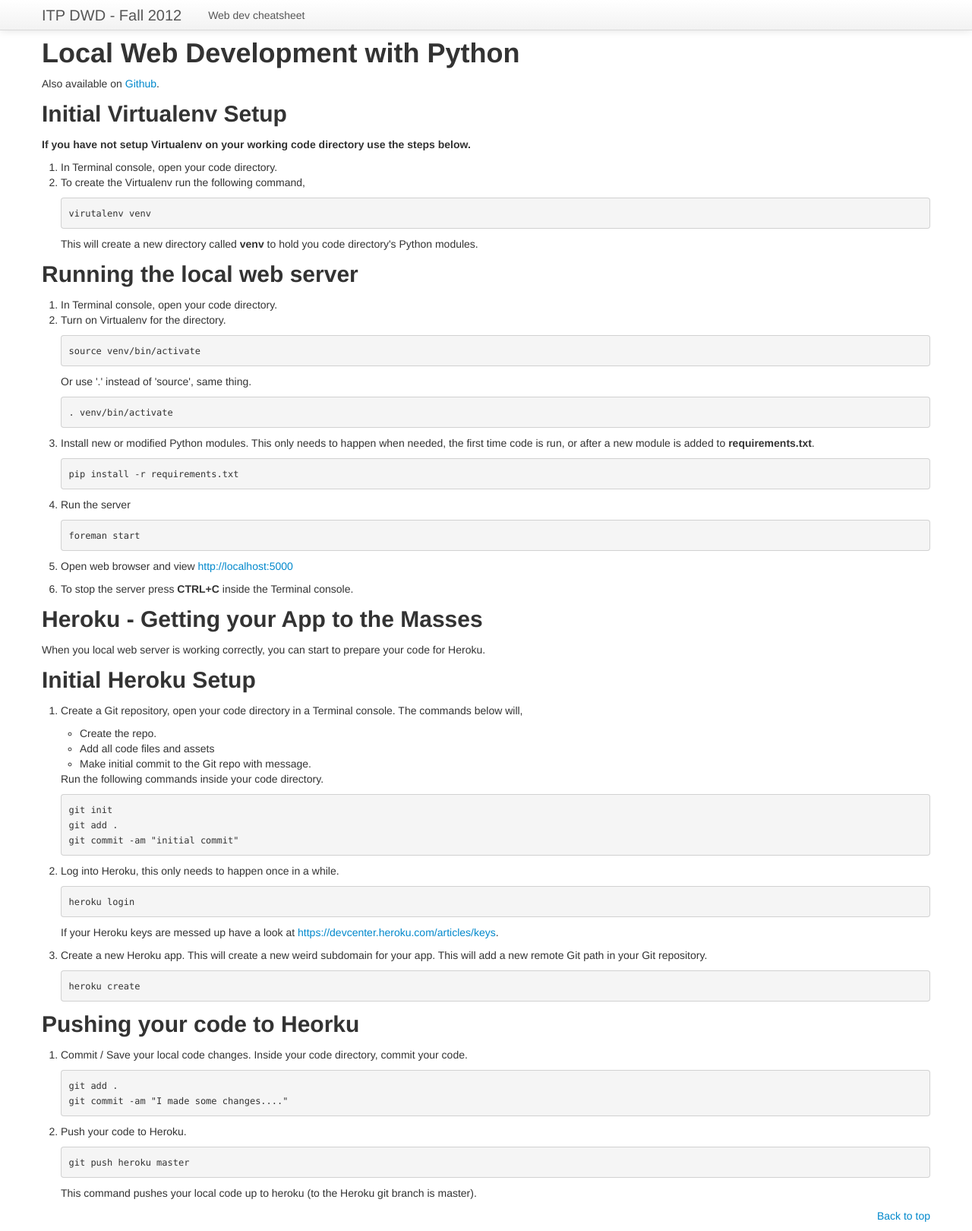
After one commit to johnschimmel/ITP-DWD-Python-Class, a Flask app: page /page/local_heroku_dev in a window 1280 px wide. The commit adds this page. Shown: the whole page at 76% size. Run offline with Flask 2, Linux system fonts and the light colour scheme; parts of the project's set-up code (start-up, migrations or seed data) failed here and were passed over; some libraries are stand-ins or nearby versions.

Commit message:
adding in page

```diff
--- a/app.py
+++ b/app.py
@@ -114,6 +114,11 @@ def api_addassignment(url_title):
 	else:
 		# no GET on this route
 		abort(404)
+
+@app.route('/page/<pageid>')
+def page(pageid):
+
+	return render_template('pages/'+pageid+'.html')
 
 @app.route('/styleguide')
 def style_guide():
--- a/templates/layout.html
+++ b/templates/layout.html
@@ -56,7 +56,13 @@
        </a>
        <a class="brand" href="../">ITP DWD - Fall 2012</a>
        <div class="nav-collapse" id="main-menu">
-       </div>
+        <div class="nav-collapse">
+            <ul class="nav">
+              <li><a href="{{ url_for('page', pageid='local_heroku_dev') }}">Web dev cheatsheet</a></li>
+
+            </ul>
+          </div><!--/.nav-collapse -->
+        </div>
      </div>
    </div>
  </div>
--- /dev/null
+++ b/templates/pages/local_heroku_dev.html
@@ -0,0 +1,116 @@
+{% extends "/layout.html" %}
+
+{% block styles %}{% endblock %}
+
+
+{% block body %}
+<article class="markdown-body entry-content" itemprop="mainContentOfPage"><h1>
+<a name="local-web-development-with-python" class="anchor" href="#local-web-development-with-python"><span class="mini-icon mini-icon-link"></span></a>Local Web Development with Python</h1>
+
+<p>Also available on <a href="https://gist.github.com/eeab6a6e659b64ac22ad">Github</a>.</p>
+
+<h2>
+<a name="initial-virtualenv-setup" class="anchor" href="#initial-virtualenv-setup"><span class="mini-icon mini-icon-link"></span></a>Initial Virtualenv Setup</h2>
+
+<p><strong>If you have not setup Virtualenv on your working code directory use the steps below.</strong></p>
+
+<ol>
+<li>In Terminal console, open your code directory.</li>
+<li>
+<p>To create the Virtualenv run the following command,</p>
+
+<pre><code>virutalenv venv
+</code></pre>
+
+<p>This will create a new directory called <strong>venv</strong> to hold you code directory's Python modules.</p>
+</li>
+</ol><h2>
+<a name="running-the-local-web-server" class="anchor" href="#running-the-local-web-server"><span class="mini-icon mini-icon-link"></span></a>Running the local web server</h2>
+
+<ol>
+<li>In Terminal console, open your code directory.</li>
+<li>
+<p>Turn on Virtualenv for the directory.</p>
+
+<pre><code>source venv/bin/activate
+</code></pre>
+
+<p>Or use '.' instead of 'source', same thing.</p>
+
+<pre><code>. venv/bin/activate
+</code></pre>
+</li>
+<li>
+<p>Install new or modified Python modules.  This only needs to happen when needed, the first time code is run, or after a new module is added to <strong>requirements.txt</strong>.</p>
+
+<pre><code>pip install -r requirements.txt
+</code></pre>
+</li>
+<li>
+<p>Run the server</p>
+
+<pre><code>foreman start
+</code></pre>
+</li>
+<li><p>Open web browser and view <a href="http://localhost:5000">http://localhost:5000</a> </p></li>
+<li><p>To stop the server press <strong>CTRL+C</strong> inside the Terminal console.</p></li>
+</ol><h2>
+<a name="heroku---getting-your-app-to-the-masses" class="anchor" href="#heroku---getting-your-app-to-the-masses"><span class="mini-icon mini-icon-link"></span></a>Heroku - Getting your App to the Masses</h2>
+
+<p>When you local web server is working correctly, you can start to prepare your code for Heroku.</p>
+
+<h2>
+<a name="initial-heroku-setup" class="anchor" href="#initial-heroku-setup"><span class="mini-icon mini-icon-link"></span></a>Initial Heroku Setup</h2>
+
+<ol>
+<li>
+<p>Create a Git repository, open your code directory in a Terminal console. The commands below will,</p>
+
+<ul>
+<li>Create the repo.</li>
+<li>Add all code files and assets</li>
+<li>Make initial commit to the Git repo with message.</li>
+</ul>
+<p>Run the following commands inside your code directory.</p>
+
+<pre><code>git init
+git add .
+git commit -am "initial commit"
+</code></pre>
+</li>
+<li>
+<p>Log into Heroku, this only needs to happen once in a while.</p>
+
+<pre><code>heroku login
+</code></pre>
+
+<p>If your Heroku keys are messed up have a look at <a href="https://devcenter.heroku.com/articles/keys">https://devcenter.heroku.com/articles/keys</a>.</p>
+</li>
+<li>
+<p>Create a new Heroku app. This will create a new weird subdomain for your app. This will add a new remote Git path in your Git repository.</p>
+
+<pre><code>heroku create
+</code></pre>
+</li>
+</ol><h2>
+<a name="pushing-your-code-to-heorku" class="anchor" href="#pushing-your-code-to-heorku"><span class="mini-icon mini-icon-link"></span></a>Pushing your code to Heorku</h2>
+
+<ol>
+<li>
+<p>Commit / Save your local code changes. Inside your code directory, commit your code.</p>
+
+<pre><code>git add .
+git commit -am "I made some changes...."
+</code></pre>
+</li>
+<li>
+<p>Push your code to Heroku. </p>
+
+<pre><code>git push heroku master
+</code></pre>
+
+<p>This command pushes your local code up to heroku (to the Heroku git branch is master).</p>
+</li>
+</ol></article>
+
+{% endblock %}
```
